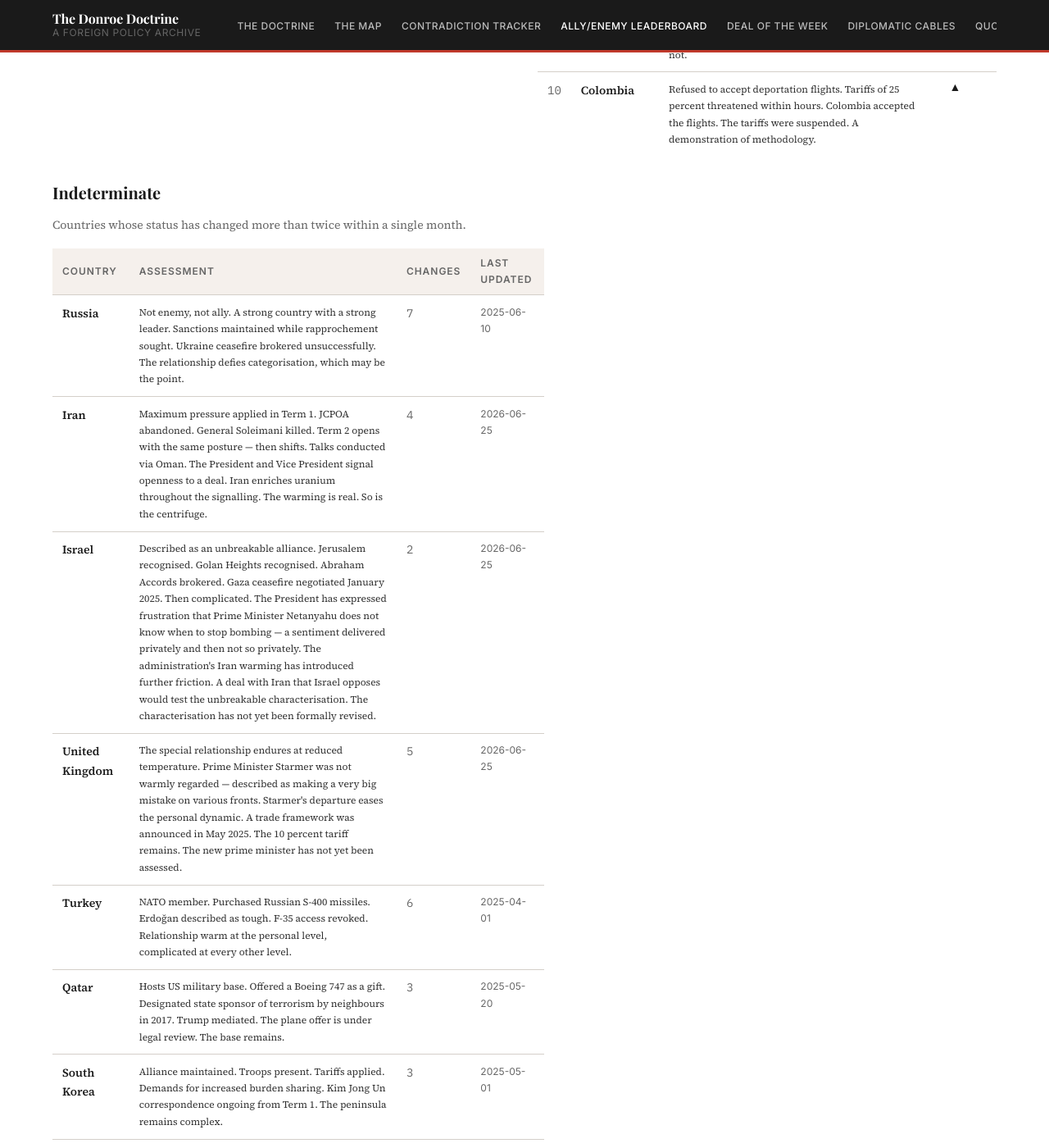
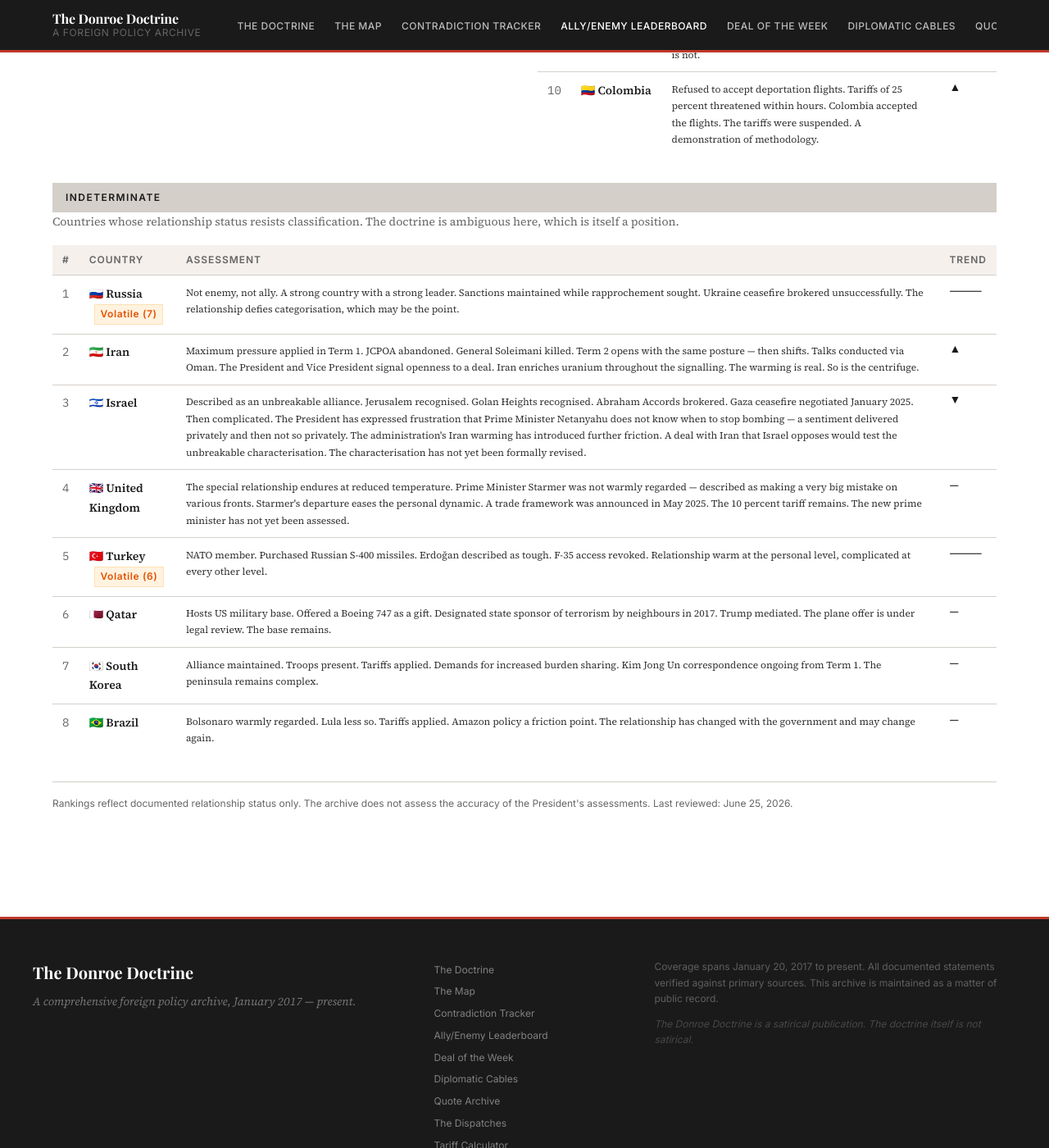
Before and after one commit to dtgara/donroe-doctrine, a Jekyll site: the page built from leaderboard.html, in a window 1280 px wide and 1400 px high, scrolled down 1286 px. Shown: the whole window at 82% size. Built offline with Jekyll 4.4.1, drawn with Linux system fonts in a browser that asks for light colours; some web fonts are replaced; some of the changed text lies outside the part shown.

Commit message:
leaderboard: fix Indeterminate columns to match In Favour and Out of Favour

```diff
--- a/leaderboard.html
+++ b/leaderboard.html
@@ -30,7 +30,7 @@ body_class: page-leaderboard
         <tr>
           <td class="rank-number">{{ entry.rank }}</td>
           <td>
-            <strong>{{ entry.country }}</strong>
+            <strong>{{ entry.flag }} {{ entry.country }}</strong>
             {% if entry.trend == 'VOLATILE' %}
               <span class="volatile-badge">Volatile ({{ entry.status_changes }})</span>
             {% endif %}
@@ -68,7 +68,7 @@ body_class: page-leaderboard
         <tr>
           <td class="rank-number">{{ entry.rank }}</td>
           <td>
-            <strong>{{ entry.country }}</strong>
+            <strong>{{ entry.flag }} {{ entry.country }}</strong>
             {% if entry.trend == 'VOLATILE' %}
               <span class="volatile-badge">Volatile ({{ entry.status_changes }})</span>
             {% endif %}
@@ -93,21 +93,36 @@ body_class: page-leaderboard
 
 {% if board.indeterminate and board.indeterminate.size > 0 %}
 <div style="margin-top:2rem;">
-  <h2 style="font-size:var(--text-xl);margin-bottom:1rem;">Indeterminate</h2>
+  <div class="leaderboard-column-title" style="background:var(--color-border);color:var(--color-near-black);">Indeterminate</div>
   <p style="font-size:var(--text-sm);color:var(--color-light-grey);margin-bottom:1rem;">
-    Countries whose status has changed more than twice within a single month.
+    Countries whose relationship status resists classification. The doctrine is ambiguous here, which is itself a position.
   </p>
-  <table class="leaderboard-table" style="max-width:600px;">
+  <table class="leaderboard-table">
     <thead>
-      <tr><th>Country</th><th>Assessment</th><th>Changes</th><th>Last Updated</th></tr>
+      <tr>
+        <th>#</th>
+        <th>Country</th>
+        <th>Assessment</th>
+        <th>Trend</th>
+      </tr>
     </thead>
     <tbody>
       {% for entry in board.indeterminate %}
       <tr>
-        <td><strong>{{ entry.country }}</strong></td>
+        <td class="rank-number">{{ entry.rank }}</td>
+        <td>
+          <strong>{{ entry.flag }} {{ entry.country }}</strong>
+          {% if entry.trend == 'VOLATILE' %}
+            <span class="volatile-badge">Volatile ({{ entry.status_changes }})</span>
+          {% endif %}
+        </td>
         <td style="font-size:var(--text-xs);color:var(--color-mid-grey);">{{ entry.annotation }}</td>
-        <td class="rank-number">{{ entry.status_changes }}</td>
-        <td style="font-family:var(--font-ui);font-size:var(--text-xs);color:var(--color-light-grey);">{{ entry.last_updated }}</td>
+        <td class="trend-indicator">
+          {% if entry.trend == 'RISING' %}&#9650;
+          {% elsif entry.trend == 'FALLING' %}&#9660;
+          {% elsif entry.trend == 'VOLATILE' %}&#11835;
+          {% else %}&mdash;{% endif %}
+        </td>
       </tr>
       {% endfor %}
     </tbody>
```
